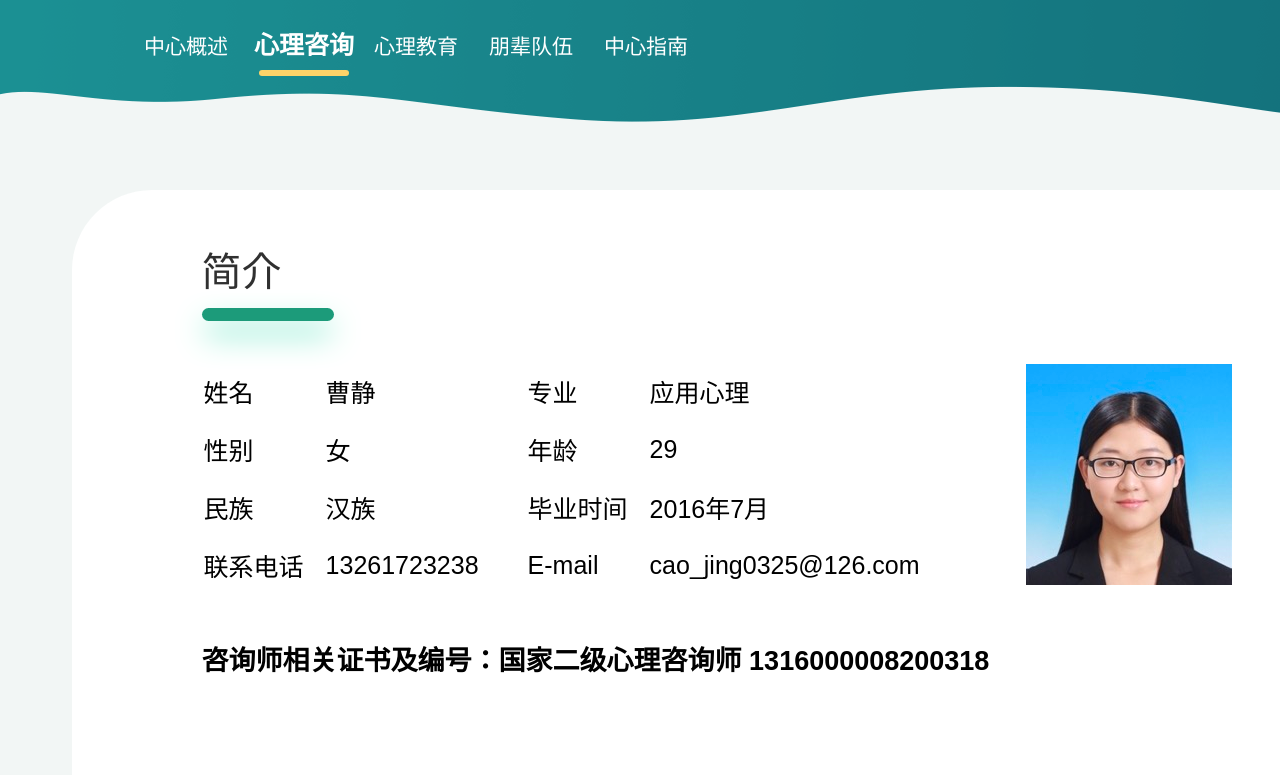
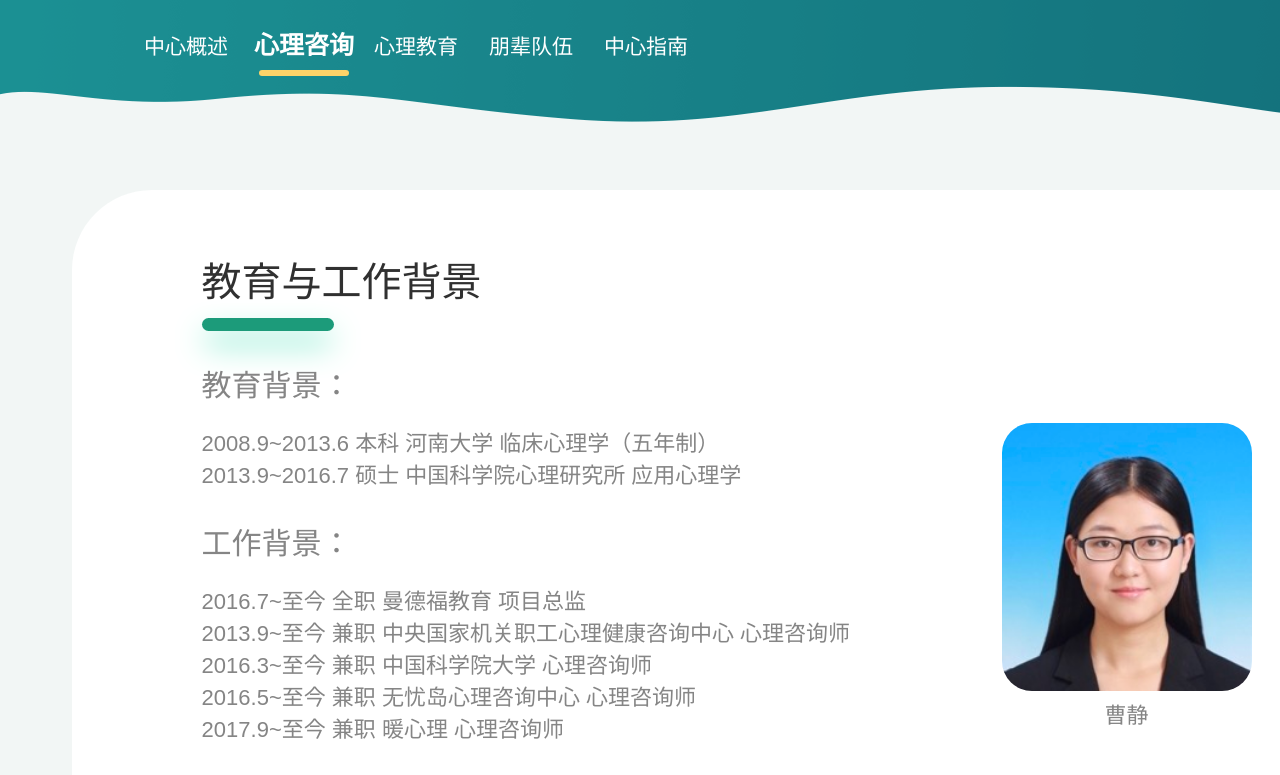
Before and after one commit to quaeast/bjfu_xinli_web, a plain HTML site: page html/counselors/caojing.html in a window 1280 px wide. Shown: the top 775 px of the page. Drawn offline with Linux system fonts and the light colour scheme.

Commit message:
counselors_0.1

```diff
--- a/html/counselors/caojing.html
+++ b/html/counselors/caojing.html
@@ -28,49 +28,18 @@
 
     <div id="content">
 
-        <div id="bio">
-            <div class="header_2nd">
-                简介
-            </div>
-            <div class="green_underline"></div>
-            <table>
-                <tr>
-                    <td class="odd">姓名</td>
-                    <td>曹静</td>
-                    <td class="odd">专业</td>
-                    <td>应用心理</td>
-                </tr>
-                <tr>
-                    <td class="odd">性别</td>
-                    <td>女</td>
-                    <td class="odd">年龄</td>
-                    <td>29</td>
-                </tr>
-                <tr>
-                    <td class="odd">民族</td>
-                    <td>汉族</td>
-                    <td class="odd">毕业时间</td>
-                    <td>2016年7月</td>
-                </tr>
-                <tr>
-                    <td class="odd">联系电话</td>
-                    <td>13261723238</td>
-                    <td class="odd">E-mail</td>
-                    <td>cao_jing0325@126.com</td>
-                </tr>
-            </table>
-            <div id="por">
-            <img src="../../resource/caojing.jpg" alt="caojing">
-            </div>
-            <div id="certificate">
-                咨询师相关证书及编号：国家二级心理咨询师 1316000008200318
-            </div>
-        </div>
+        <!--<div id="bio">-->
+            <!--<div class="header_2nd">曹静</div>-->
+            <!--<div class="green_underline"></div>-->
+            <!--<div id="por">-->
+            <!--<img src="../../resource/caojing.jpg" alt="caojing">-->
+            <!--</div>-->
+        <!--</div>-->
 
         <div id="education_background" class="w80">
             <div class="header_2nd">教育与工作背景</div>
             <div class="green_underline"></div>
-            <div id="edu_bkg_content">
+            <div id="edu_bkg_content" class="_content">
                 <div class="header_3nd">教育背景：</div>
                 <div>2008.9~2013.6 本科 河南大学 临床心理学（五年制）</div>
                 <div>2013.9~2016.7 硕士 中国科学院心理研究所 应用心理学</div>
@@ -80,13 +49,18 @@
                 <div>2016.3~至今 兼职 中国科学院大学 心理咨询师</div>
                 <div>2016.5~至今 兼职 无忧岛心理咨询中心 心理咨询师</div>
                 <div>2017.9~至今 兼职 暖心理 心理咨询师</div>
+                <div id="por">
+                    <img src="../../resource/caojing.jpg" alt="caojing">
+                    <p>曹静</p>
+                </div>
             </div>
+
         </div>
 
         <div id="training" class="w80">
             <div class="header_2nd">专业培训</div>
             <div class="green_underline"></div>
-            <div id="training_content">
+            <div id="training_content" class="_content">
                 接纳承诺疗法（ACT），正念认知疗法（MBCT），家庭治疗，叙事疗法，焦点解决，合作对话，萨提亚模式；伦理培训，危机干预培训，双相情感障碍培训
             </div>
         </div>
--- a/styles/counselors_readmore.css
+++ b/styles/counselors_readmore.css
@@ -40,7 +40,8 @@
 /*content*/
 
 ._content{
-    font-size: 27px;
+    font-size: 22px;
+    color: #858585;
 }
 
 /*bio*/
@@ -51,43 +52,17 @@
     padding-top: 50px;
 }
 
-table{
-    padding-top: 30px;
-    font-size: 25px;
-    display: inline-block;
-}
 
-.odd{
-    width: 120px;
-}
-
-td{
-    width: 200px;
-    padding-top: 20px;
-}
-
-#por{
-    width: 100px;
-    height: 100px;
-    display: inline-block;
-    padding-left: 100px;
-}
-
-#certificate{
-    padding-top: 50px;
-    font-weight: bold;
-    font-size: 27px;
-}
 
 /*edu_bkg*/
 
 #education_background{
-    padding-top: 100px;
+    padding-top: 60px;
 }
 
 #edu_bkg_content{
-    font-size: 27px;
-    padding-top: 20px;
+    font-size: 22px;
+
 }
 
 #edu_bkg_content .header_3nd{
@@ -96,21 +71,39 @@ td{
 
 }
 
+#por{
+    width: 250px;
+    height: 0px;
+    position: relative;
+    overflow: visible;
+    top: -320px;
+    left: 800px;
+}
+
+#por img{
+    width: 100%;
+    border-radius: 30px;
+}
+
+#por p{
+    width: 100%;
+    text-align: center;
+}
+
 /*train*/
 
 #training{
-    padding-top: 100px;
+    padding-top: 60px;
 }
 
 #training_content{
     padding-top: 30px;
-    font-size: 27px;
 }
 
 /*strenth*/
 
 #strength{
-    padding-top: 100px;
+    padding-top: 60px;
 }
 
 #strength_content{
@@ -119,7 +112,7 @@ td{
 
 
 #ana{
-    padding-top: 100px;
+    padding-top: 60px;
 }
 
 #ana_content{
```
Also changed, not shown: 1 other file.
